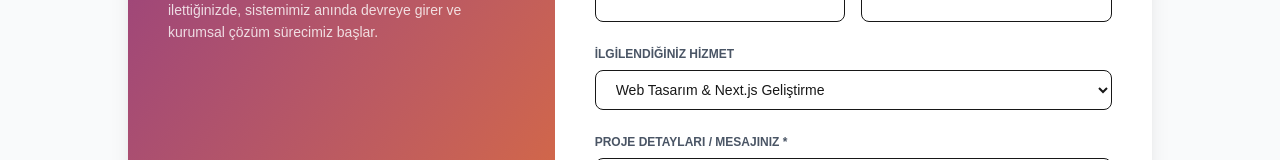
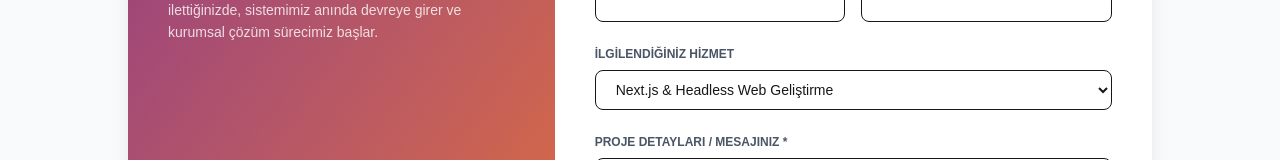
Before and after one commit to elamedya-sudo/webtasarimiyapanfirmalar, a Next.js app: page /teklif-al in a window 1280 px wide. Shown: the part 363-523 px from the top of the page. Built offline with nearby package versions, Linux system fonts and the light colour scheme.

Commit message:
header ve teklif al sayfalarindaki hizmet sayilari 6'li yapiyla senkronize edildi

```diff
--- a/app/components/Header.tsx
+++ b/app/components/Header.tsx
@@ -8,7 +8,6 @@ export default function Header() {
   const [isMobileMenuOpen, setIsMobileMenuOpen] = useState(false);
   const [isServicesOpen, setIsServicesOpen] = useState(false);
 
-  // Menü açıkken arkadaki sayfanın kaymasını engelle (Modern UX detayı)
   useEffect(() => {
     if (isMobileMenuOpen) {
       document.body.style.overflow = 'hidden';
@@ -19,12 +18,14 @@ export default function Header() {
 
   const toggleMenu = () => setIsMobileMenuOpen(!isMobileMenuOpen);
 
-  // Formdaki hizmetlerle eşleşen profesyonel servis listesi
+  // 6'lı Tam Hizmet Listesi
   const services = [
-    { name: 'Next.js Headless Mimari', href: '/hizmetler/nextjs-headless' },
-    { name: 'SaaS & Özel CRM Geliştirme', href: '/hizmetler/saas-crm' },
-    { name: 'GEO & Arama Motoru Optimizasyonu', href: '/hizmetler/geo-seo' },
+    { name: 'Next.js & Headless Web Geliştirme', href: '/hizmetler/nextjs-headless' },
+    { name: 'Kurumsal Dijital Kimlik Tasarımı', href: '/hizmetler/dijital-kimlik' },
+    { name: 'SEO & GEO Mühendisliği', href: '/hizmetler/geo-seo' },
     { name: 'Google Ads & Dijital Pazarlama', href: '/hizmetler/google-ads' },
+    { name: 'E-Ticaret & Özel Dönüşüm Çözümleri', href: '/hizmetler/e-ticaret' },
+    { name: 'Özel SaaS & CRM Yazılımları', href: '/hizmetler/saas-crm' },
   ];
 
   return (
@@ -32,33 +33,22 @@ export default function Header() {
       <header className="sticky top-0 z-40 w-full border-b bg-white/90 backdrop-blur-md supports-[backdrop-filter]:bg-white/60">
         <div className="container mx-auto px-4 h-20 flex items-center justify-between">
 
-          {/* Logo Alanı */}
           <Link href="/" className="flex items-center">
-            <Image
-              src="/logo.png"
-              alt="Ela Teknoloji Logo"
-              width={180}
-              height={48}
-              className="object-contain"
-              priority
-            />
+            <Image src="/logo.png" alt="Ela Teknoloji Logo" width={180} height={48} className="object-contain" priority />
           </Link>
 
-          {/* MASAÜSTÜ MENÜ (Mobilde Gizli) */}
           <nav className="hidden md:flex gap-6 text-sm font-medium text-gray-700 items-center">
             <Link href="/" className="hover:text-[#df6e32] transition-colors">Ana Sayfa</Link>
             <Link href="/kurumsal" className="hover:text-[#df6e32] transition-colors">Kurumsal</Link>
 
-            {/* Masaüstü Hizmetler Dropdown */}
             <div className="relative group py-2">
-              <button className="hover:text-[#df6e32] transition-colors flex items-center gap-1">
+              <Link href="/hizmetler" className="hover:text-[#df6e32] transition-colors flex items-center gap-1">
                 Hizmetlerimiz <span className="text-[10px]">▼</span>
-              </button>
-              <div className="absolute top-full left-0 mt-0 w-64 bg-white border border-gray-100 shadow-xl rounded-xl opacity-0 invisible group-hover:opacity-100 group-hover:visible transition-all duration-300 transform origin-top-left flex flex-col p-2">
+              </Link>
+              <div className="absolute top-full left-0 mt-0 w-72 bg-white border border-gray-100 shadow-xl rounded-xl opacity-0 invisible group-hover:opacity-100 group-hover:visible transition-all duration-300 transform origin-top-left flex flex-col p-2">
                 {services.map((service, index) => (
                   <Link
-                    key={index}
-                    href={service.href}
+                    key={index} href={service.href}
                     className="px-4 py-2 text-sm text-gray-600 hover:text-[#933c81] hover:bg-purple-50 rounded-lg transition-colors"
                   >
                     {service.name}
@@ -72,75 +62,42 @@ export default function Header() {
             <Link href="/iletisim" className="hover:text-[#df6e32] transition-colors">İletişim</Link>
           </nav>
 
-          {/* Sağ Taraf - Aksiyon Butonları */}
           <div className="flex items-center gap-4">
-            {/* Masaüstü Proje Başlat Butonu */}
             <div className="hidden md:block">
-              <Link
-                href="/teklif-al"
-                className="bg-[#933c81] text-white px-6 py-2.5 rounded-lg font-medium hover:bg-opacity-90 hover:shadow-lg transition-all"
-              >
+              <Link href="/teklif-al" className="bg-[#933c81] text-white px-6 py-2.5 rounded-lg font-medium hover:bg-opacity-90 hover:shadow-lg transition-all">
                 Proje Başlat
               </Link>
             </div>
-
-            {/* Hamburger Menü Butonu (Sadece Mobilde) */}
-            <button
-              className="md:hidden flex flex-col items-center justify-center w-10 h-10 space-y-1.5 focus:outline-none z-50"
-              onClick={toggleMenu}
-              aria-label="Menüyü Aç"
-            >
+            <button className="md:hidden flex flex-col items-center justify-center w-10 h-10 space-y-1.5 focus:outline-none z-50" onClick={toggleMenu} aria-label="Menüyü Aç">
               <span className={`block w-6 h-0.5 bg-gray-800 transition-transform duration-300 ${isMobileMenuOpen ? 'rotate-45 translate-y-2' : ''}`}></span>
               <span className={`block w-6 h-0.5 bg-gray-800 transition-opacity duration-300 ${isMobileMenuOpen ? 'opacity-0' : 'opacity-100'}`}></span>
               <span className={`block w-6 h-0.5 bg-gray-800 transition-transform duration-300 ${isMobileMenuOpen ? '-rotate-45 -translate-y-2' : ''}`}></span>
             </button>
           </div>
-
         </div>
       </header>
 
-      {/* MOBİL MENÜ OVERLAY (Arkası Flu Cam) */}
-      <div
-        className={`fixed inset-0 bg-slate-900/40 backdrop-blur-sm z-40 transition-opacity duration-300 md:hidden ${isMobileMenuOpen ? 'opacity-100 visible' : 'opacity-0 invisible'}`}
-        onClick={toggleMenu}
-      />
+      <div className={`fixed inset-0 bg-slate-900/40 backdrop-blur-sm z-40 transition-opacity duration-300 md:hidden ${isMobileMenuOpen ? 'opacity-100 visible' : 'opacity-0 invisible'}`} onClick={toggleMenu} />
 
-      {/* MOBİL MENÜ ÇEKMECESİ (Sağdan Kayarak Gelir) */}
-      <div
-        className={`fixed top-0 right-0 h-full w-[85vw] max-w-sm bg-white shadow-2xl z-50 transform transition-transform duration-300 ease-in-out md:hidden flex flex-col ${isMobileMenuOpen ? 'translate-x-0' : 'translate-x-full'}`}
-      >
-        {/* Çekmece Üst Kısım Logo */}
+      <div className={`fixed top-0 right-0 h-full w-[85vw] max-w-sm bg-white shadow-2xl z-50 transform transition-transform duration-300 ease-in-out md:hidden flex flex-col ${isMobileMenuOpen ? 'translate-x-0' : 'translate-x-full'}`}>
         <div className="h-20 flex items-center px-6 border-b border-gray-100">
           <Image src="/logo.png" alt="Ela Teknoloji" width={140} height={38} className="object-contain" />
         </div>
 
-        {/* Çekmece Linkleri */}
         <div className="flex-1 overflow-y-auto py-6 px-6 space-y-6">
           <Link href="/" onClick={toggleMenu} className="block text-xl font-bold text-gray-800">Ana Sayfa</Link>
           <Link href="/kurumsal" onClick={toggleMenu} className="block text-xl font-bold text-gray-800">Kurumsal</Link>
 
-          {/* Akordeon Hizmetler */}
           <div className="flex flex-col">
-            <button
-              onClick={() => setIsServicesOpen(!isServicesOpen)}
-              className="flex justify-between items-center text-xl font-bold text-gray-800 w-full focus:outline-none"
-            >
-              Hizmetlerimiz
-              <span className={`text-sm text-[#df6e32] transition-transform duration-300 ${isServicesOpen ? 'rotate-180' : ''}`}>
-                ▼
-              </span>
+            <button onClick={() => setIsServicesOpen(!isServicesOpen)} className="flex justify-between items-center text-xl font-bold text-gray-800 w-full focus:outline-none">
+              Hizmetlerimiz <span className={`text-sm text-[#df6e32] transition-transform duration-300 ${isServicesOpen ? 'rotate-180' : ''}`}>▼</span>
             </button>
-            <div
-              className={`overflow-hidden transition-all duration-300 flex flex-col ${isServicesOpen ? 'max-h-96 opacity-100 mt-4' : 'max-h-0 opacity-0'}`}
-            >
+            <div className={`overflow-hidden transition-all duration-300 flex flex-col ${isServicesOpen ? 'max-h-96 opacity-100 mt-4' : 'max-h-0 opacity-0'}`}>
               <div className="flex flex-col space-y-4 pl-4 border-l-2 border-[#933c81]/30">
+                {/* Mobildeki 6'lı Hizmet Listesi Ana Sayfaya Gitmeyi Sağlayan Hub Linki İle Birlikte */}
+                <Link href="/hizmetler" onClick={toggleMenu} className="text-[#df6e32] font-bold">Tüm Hizmetler →</Link>
                 {services.map((service, index) => (
-                  <Link
-                    key={index}
-                    href={service.href}
-                    onClick={toggleMenu}
-                    className="text-gray-600 hover:text-[#933c81] font-medium"
-                  >
+                  <Link key={index} href={service.href} onClick={toggleMenu} className="text-gray-600 hover:text-[#933c81] font-medium text-sm">
                     {service.name}
                   </Link>
                 ))}
@@ -153,13 +110,8 @@ export default function Header() {
           <Link href="/iletisim" onClick={toggleMenu} className="block text-xl font-bold text-gray-800">İletişim</Link>
         </div>
 
-        {/* Çekmece Alt Kısım - Proje Başlat */}
         <div className="p-6 border-t border-gray-100 bg-gray-50">
-          <Link
-            href="/teklif-al"
-            onClick={toggleMenu}
-            className="flex items-center justify-center w-full bg-gradient-to-r from-[#933c81] to-[#df6e32] text-white py-4 rounded-xl font-bold text-lg hover:shadow-lg transition-all"
-          >
+          <Link href="/teklif-al" onClick={toggleMenu} className="flex items-center justify-center w-full bg-gradient-to-r from-[#933c81] to-[#df6e32] text-white py-4 rounded-xl font-bold text-lg hover:shadow-lg transition-all">
             Proje Başlat
           </Link>
         </div>
--- a/app/teklif-al/page.tsx
+++ b/app/teklif-al/page.tsx
@@ -14,7 +14,7 @@ export default function TeklifAlPage() {
     company: '',
     phone: '',
     email: '',
-    service: 'Web Tasarım & Next.js Geliştirme',
+    service: 'Next.js & Headless Web Geliştirme', // Başlangıç değeri güncellendi
     message: '',
   });
 
@@ -55,9 +55,7 @@ export default function TeklifAlPage() {
     return (
       <div className="min-h-[70vh] flex flex-col items-center justify-center bg-gray-50 px-4">
         <div className="max-w-md w-full bg-white border border-gray-100 p-8 rounded-2xl shadow-xl text-center space-y-6">
-          <div className="w-20 h-20 bg-green-50 rounded-full flex items-center justify-center mx-auto text-green-500 text-4xl animate-bounce">
-            ✓
-          </div>
+          <div className="w-20 h-20 bg-green-50 rounded-full flex items-center justify-center mx-auto text-green-500 text-4xl animate-bounce">✓</div>
           <h2 className="text-2xl font-bold text-gray-800">Mesajınız Başarıyla İletildi!</h2>
           <p className="text-gray-600 text-sm leading-relaxed">
             Talebiniz mühendislik ekibimize ulaştı. Hem size hem de ekibimize bilgilendirme mailleri gönderildi.
@@ -99,71 +97,50 @@ export default function TeklifAlPage() {
           <div className="grid grid-cols-1 sm:grid-cols-2 gap-4">
             <div>
               <label className="block text-xs font-semibold text-gray-600 uppercase mb-2">Adınız Soyadınız *</label>
-              <input
-                type="text" required
-                className="w-full px-4 py-2.5 border rounded-lg text-sm focus:outline-none focus:border-[#933c81]"
-                value={formData.name} onChange={(e) => setFormData({...formData, name: e.target.value})}
-              />
+              <input type="text" required className="w-full px-4 py-2.5 border rounded-lg text-sm focus:outline-none focus:border-[#933c81]" value={formData.name} onChange={(e) => setFormData({...formData, name: e.target.value})} />
             </div>
             <div>
               <label className="block text-xs font-semibold text-gray-600 uppercase mb-2">Firma Adı</label>
-              <input
-                type="text"
-                className="w-full px-4 py-2.5 border rounded-lg text-sm focus:outline-none focus:border-[#933c81]"
-                value={formData.company} onChange={(e) => setFormData({...formData, company: e.target.value})}
-              />
+              <input type="text" className="w-full px-4 py-2.5 border rounded-lg text-sm focus:outline-none focus:border-[#933c81]" value={formData.company} onChange={(e) => setFormData({...formData, company: e.target.value})} />
             </div>
           </div>
 
           <div className="grid grid-cols-1 sm:grid-cols-2 gap-4">
             <div>
               <label className="block text-xs font-semibold text-gray-600 uppercase mb-2">Telefon Numaranız *</label>
-              <input
-                type="tel" required
-                className="w-full px-4 py-2.5 border rounded-lg text-sm focus:outline-none focus:border-[#933c81]"
-                value={formData.phone} onChange={(e) => setFormData({...formData, phone: e.target.value})}
-              />
+              <input type="tel" required className="w-full px-4 py-2.5 border rounded-lg text-sm focus:outline-none focus:border-[#933c81]" value={formData.phone} onChange={(e) => setFormData({...formData, phone: e.target.value})} />
             </div>
             <div>
               <label className="block text-xs font-semibold text-gray-600 uppercase mb-2">E-Posta Adresiniz *</label>
-              <input
-                type="email" required
-                className="w-full px-4 py-2.5 border rounded-lg text-sm focus:outline-none focus:border-[#933c81]"
-                value={formData.email} onChange={(e) => setFormData({...formData, email: e.target.value})}
-              />
+              <input type="email" required className="w-full px-4 py-2.5 border rounded-lg text-sm focus:outline-none focus:border-[#933c81]" value={formData.email} onChange={(e) => setFormData({...formData, email: e.target.value})} />
             </div>
           </div>
 
           <div>
             <label className="block text-xs font-semibold text-gray-600 uppercase mb-2">İlgilendiğiniz Hizmet</label>
+            {/* 6'LI YENİ SELECT YAPISI */}
             <select
               className="w-full px-4 py-2.5 border rounded-lg text-sm bg-white focus:outline-none focus:border-[#933c81]"
               value={formData.service} onChange={(e) => setFormData({...formData, service: e.target.value})}
             >
-              <option>Web Tasarım & Next.js Geliştirme</option>
-              <option>Kurumsal Dijital Kimlik Tasarımı</option>
-              <option>SEO & GEO Mühendisliği</option>
-              <option>Google Ads & Dijital Pazarlama Yönetimi</option>
+              <option value="Next.js & Headless Web Geliştirme">Next.js & Headless Web Geliştirme</option>
+              <option value="Kurumsal Dijital Kimlik Tasarımı">Kurumsal Dijital Kimlik Tasarımı</option>
+              <option value="SEO & GEO Mühendisliği">SEO & GEO Mühendisliği</option>
+              <option value="Google Ads & Dijital Pazarlama">Google Ads & Dijital Pazarlama</option>
+              <option value="E-Ticaret & Özel Dönüşüm Çözümleri">E-Ticaret & Özel Dönüşüm Çözümleri</option>
+              <option value="Özel SaaS & CRM Yazılımları">Özel SaaS & CRM Yazılımları</option>
             </select>
           </div>
 
           <div>
             <label className="block text-xs font-semibold text-gray-600 uppercase mb-2">Proje Detayları / Mesajınız *</label>
-            <textarea
-              rows={4} required
-              className="w-full px-4 py-2.5 border rounded-lg text-sm focus:outline-none focus:border-[#933c81]"
-              value={formData.message} onChange={(e) => setFormData({...formData, message: e.target.value})}
-            />
+            <textarea rows={4} required className="w-full px-4 py-2.5 border rounded-lg text-sm focus:outline-none focus:border-[#933c81]" value={formData.message} onChange={(e) => setFormData({...formData, message: e.target.value})} />
           </div>
 
-          <button
-            type="submit" disabled={loading}
-            className="w-full bg-[#933c81] text-white py-3 rounded-lg font-medium hover:bg-opacity-95 transition-all text-sm shadow-md"
-          >
+          <button type="submit" disabled={loading} className="w-full bg-[#933c81] text-white py-3 rounded-lg font-medium hover:bg-opacity-95 transition-all text-sm shadow-md">
             {loading ? 'Gönderiliyor...' : 'Talebi Güvenle Gönder'}
           </button>
         </form>
-
       </div>
     </div>
   );
```
